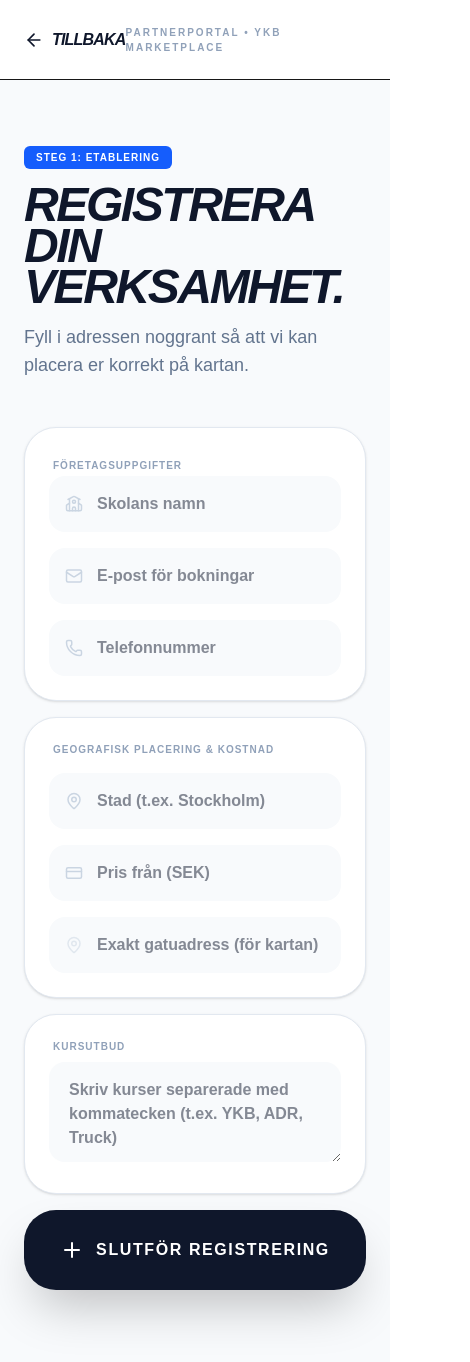
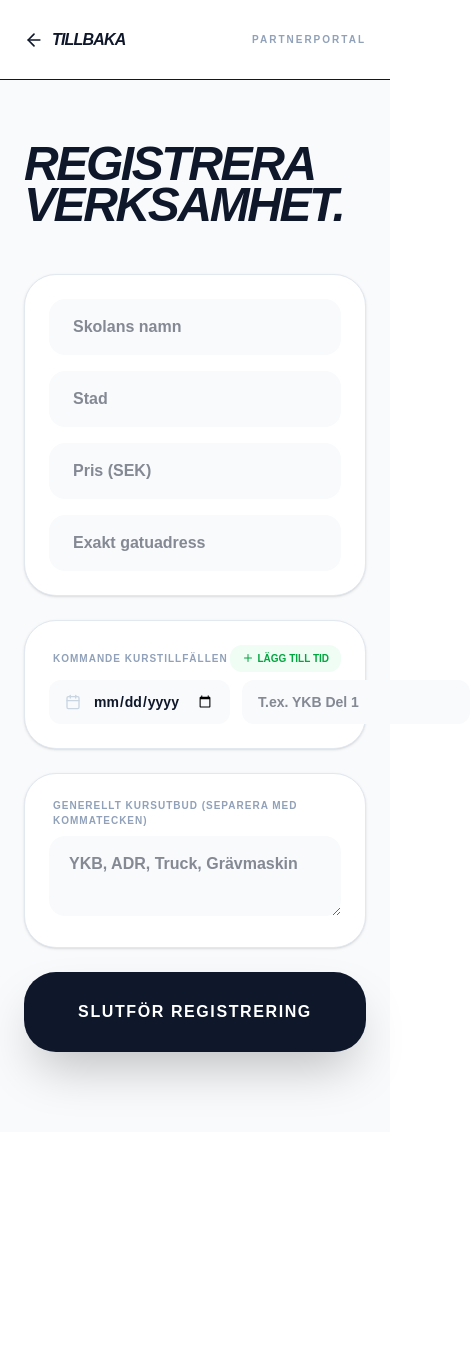
Before and after one commit to AlainDLC/dlc-noa-tech, a Next.js app in the folder ykb-tech/: page /register in a window 390 px wide. Shown: the top 1362 px of the page, 470 px wide, since content can reach past the window. After the commit the page ends 1132 px from the top, so only its background shows below. Built offline with nearby package versions, Linux system fonts and the light colour scheme.

Commit message:
small fix

```diff
--- a/ykb-tech/app/context/DataContext.js
+++ b/ykb-tech/app/context/DataContext.js
@@ -6,12 +6,10 @@ const DataContext = createContext();
 
 export function DataProvider({ children }) {
   const [schools, setSchools] = useState(MOCK_SCHOOLS);
-  // 1. Lägg till state för den valda skolan
   const [activeSchool, setActiveSchool] = useState(null);
 
   const addSchool = async (newSchool) => {
     try {
-      // Vi skapar en söksträng av adressen och staden
       const query = encodeURIComponent(
         `${newSchool.address}, ${newSchool.city}, Sweden`,
       );
@@ -20,7 +18,7 @@ export function DataProvider({ children }) {
       );
       const data = await response.json();
 
-      let coords = { lat: 60.48, lng: 15.43 }; // Standard om sökning misslyckas
+      let coords = { lat: 60.48, lng: 15.43 };
 
       if (data && data.length > 0) {
         coords = {
@@ -35,20 +33,35 @@ export function DataProvider({ children }) {
           ...newSchool,
           id: (prev.length + 1).toString(),
           rating: 5.0,
-          lat: coords.lat, // NU PEKAR DEN DIREKT!
+          lat: coords.lat,
           lng: coords.lng,
+          // Här ser vi till att nextStart följer med in i listan
+          nextStart: newSchool.nextStart || "Kontakta för datum",
         },
       ]);
     } catch (error) {
       console.error("Geocoding misslyckades:", error);
-      // Fallback så skolan ändå läggs till
     }
   };
 
+  // Vi lägger till en tom funktion för updateSchool här så vi är redo för panelen sen
+  const updateSchool = (id, updatedData) => {
+    setSchools((prev) =>
+      prev.map((school) =>
+        school.id === id ? { ...school, ...updatedData } : school,
+      ),
+    );
+  };
+
   return (
-    // 2. Skicka med activeSchool och setActiveSchool här
     <DataContext.Provider
-      value={{ schools, addSchool, activeSchool, setActiveSchool }}
+      value={{
+        schools,
+        addSchool,
+        updateSchool,
+        activeSchool,
+        setActiveSchool,
+      }}
     >
       {children}
     </DataContext.Provider>
--- a/ykb-tech/app/page.js
+++ b/ykb-tech/app/page.js
@@ -19,7 +19,7 @@ export default function HomePage() {
             href="/"
             className="flex items-center gap-2 hover:opacity-80 transition-opacity"
           >
-            <div className="w-10 h-10 bg-[#3d081b] rounded-xl flex items-center justify-center shadow-lg">
+            <div className="w-10 h-10 bg-blue-600 rounded-xl flex items-center justify-center shadow-lg">
               <Truck className="text-white" size={24} />
             </div>
             <span className="text-xl font-black italic tracking-tighter text-[#3d081b] uppercase">
--- a/ykb-tech/app/register/page.js
+++ b/ykb-tech/app/register/page.js
@@ -7,17 +7,20 @@ import {
   Plus,
   School,
   MapPin,
-  CreditCard,
   CheckCircle2,
   Phone,
   Mail,
   Loader2,
+  Calendar,
+  Trash2, // Importera papperskorgen för att kunna ta bort datum
 } from "lucide-react";
 
 export default function RegisterSchool() {
   const { addSchool } = useData();
   const [submitted, setSubmitted] = useState(false);
-  const [loading, setLoading] = useState(false); // Ny laddnings-status
+  const [loading, setLoading] = useState(false);
+
+  // State för grunddata
   const [formData, setFormData] = useState({
     name: "",
     city: "",
@@ -28,20 +31,35 @@ export default function RegisterSchool() {
     email: "",
   });
 
+  // NYTT: State för flera utbildningstider
+  const [schedule, setSchedule] = useState([{ date: "", label: "" }]);
+
+  const addScheduleRow = () => {
+    setSchedule([...schedule, { date: "", label: "" }]);
+  };
+
+  const removeScheduleRow = (index) => {
+    const newSchedule = schedule.filter((_, i) => i !== index);
+    setSchedule(newSchedule);
+  };
+
+  const updateSchedule = (index, field, value) => {
+    const newSchedule = [...schedule];
+    newSchedule[index][field] = value;
+    setSchedule(newSchedule);
+  };
+
   const handleSubmit = async (e) => {
     e.preventDefault();
     setLoading(true);
 
-    // Här skickar vi datan till vår globala motor som nu letar upp adressen på kartan
     await addSchool({
-      name: formData.name,
-      city: formData.city,
-      address: formData.address,
-      phone: formData.phone,
-      email: formData.email,
+      ...formData,
       price: formData.price + " kr",
       courses: formData.courses.split(",").map((c) => c.trim()),
-      nextStart: "Snarast",
+      // Vi skickar med hela schemat och sätter första datumet som "nextStart" för snabbvisning
+      schedule: schedule,
+      nextStart: schedule[0]?.date || "Ej satt",
     });
 
     setLoading(false);
@@ -59,14 +77,14 @@ export default function RegisterSchool() {
             Skolan <br /> Registrerad!
           </h1>
           <p className="text-slate-500 mb-8 font-medium">
-            Nu har din skola lagts till på kartan. Elever kan nu hitta din
-            exakta adress på gatan i {formData.city}.
+            Din skola och dina {schedule.length} inplanerade kurser är nu
+            synliga på kartan.
           </p>
           <Link
             href="/search"
-            className="bg-blue-600 text-white px-8 py-4 rounded-2xl font-black uppercase tracking-widest inline-block shadow-xl hover:bg-blue-700 hover:scale-105 transition-all"
+            className="bg-blue-600 text-white px-8 py-4 rounded-2xl font-black uppercase tracking-widest inline-block shadow-xl hover:bg-blue-700 transition-all"
           >
-            Se din skola på kartan
+            Se resultatet
           </Link>
         </div>
       </div>
@@ -75,153 +93,133 @@ export default function RegisterSchool() {
 
   return (
     <div className="min-h-screen bg-slate-50 font-sans pb-20">
-      {/* NAVBAR */}
       <nav className="h-20 bg-white border-b flex items-center px-6 sticky top-0 z-50">
         <div className="max-w-7xl mx-auto w-full flex justify-between items-center">
           <Link
             href="/"
-            className="flex items-center gap-2 text-slate-900 font-black uppercase italic tracking-tighter hover:opacity-70 transition-opacity"
+            className="flex items-center gap-2 text-slate-900 font-black uppercase italic tracking-tighter"
           >
             <ArrowLeft size={20} /> Tillbaka
           </Link>
           <div className="text-[10px] font-black uppercase tracking-[0.2em] text-slate-400">
-            Partnerportal • YKB Marketplace
+            Partnerportal
           </div>
         </div>
       </nav>
 
       <main className="max-w-2xl mx-auto pt-16 px-6">
         <div className="mb-12">
-          <span className="bg-blue-600 text-white px-3 py-1 rounded-md text-[10px] font-black uppercase tracking-widest mb-4 inline-block">
-            Steg 1: Etablering
-          </span>
-          <h1 className="text-5xl md:text-6xl font-black italic tracking-tighter uppercase text-slate-900 leading-[0.85] mb-4">
-            REGISTRERA <br />
-            DIN VERKSAMHET.
+          <h1 className="text-5xl font-black italic tracking-tighter uppercase text-slate-900 leading-[0.85] mb-4">
+            REGISTRERA <br /> VERKSAMHET.
           </h1>
-          <p className="text-slate-500 font-medium text-lg">
-            Fyll i adressen noggrant så att vi kan placera er korrekt på kartan.
-          </p>
         </div>
 
-        <form onSubmit={handleSubmit} className="space-y-4">
-          {/* FÖRETAGSUPPGIFTER */}
+        <form onSubmit={handleSubmit} className="space-y-6">
+          {/* KONTAKT & ADRESS (Samma som innan) */}
           <div className="bg-white p-6 rounded-[2rem] border border-slate-200 shadow-sm space-y-4">
-            <div className="space-y-2">
-              <label className="text-[10px] font-black uppercase tracking-widest text-slate-400 ml-1">
-                Företagsuppgifter
-              </label>
-              <div className="relative">
-                <School
-                  className="absolute left-4 top-1/2 -translate-y-1/2 text-slate-300"
-                  size={18}
-                />
             <input
               required
-                  className="w-full pl-12 pr-4 py-4 bg-slate-50 border-none rounded-2xl focus:ring-2 focus:ring-blue-600 outline-none font-bold text-slate-900"
+              className="w-full px-6 py-4 bg-slate-50 border-none rounded-2xl focus:ring-2 focus:ring-blue-600 outline-none font-bold text-slate-900"
               placeholder="Skolans namn"
               onChange={(e) =>
                 setFormData({ ...formData, name: e.target.value })
               }
             />
-              </div>
-            </div>
-
             <div className="grid md:grid-cols-2 gap-4">
-              <div className="relative">
-                <Mail
-                  className="absolute left-4 top-1/2 -translate-y-1/2 text-slate-300"
-                  size={18}
-                />
               <input
                 required
-                  type="email"
-                  placeholder="E-post för bokningar"
-                  className="w-full pl-12 pr-4 py-4 bg-slate-50 border-none rounded-2xl focus:ring-2 focus:ring-blue-600 outline-none font-bold text-slate-900"
-                  onChange={(e) =>
-                    setFormData({ ...formData, email: e.target.value })
-                  }
-                />
-              </div>
-              <div className="relative">
-                <Phone
-                  className="absolute left-4 top-1/2 -translate-y-1/2 text-slate-300"
-                  size={18}
-                />
-                <input
-                  required
-                  type="tel"
-                  placeholder="Telefonnummer"
-                  className="w-full pl-12 pr-4 py-4 bg-slate-50 border-none rounded-2xl focus:ring-2 focus:ring-blue-600 outline-none font-bold text-slate-900"
-                  onChange={(e) =>
-                    setFormData({ ...formData, phone: e.target.value })
-                  }
-                />
-              </div>
-            </div>
-          </div>
-
-          {/* PLATS OCH PRIS */}
-          <div className="bg-white p-6 rounded-[2rem] border border-slate-200 shadow-sm space-y-4">
-            <label className="text-[10px] font-black uppercase tracking-widest text-slate-400 ml-1 block">
-              Geografisk placering & Kostnad
-            </label>
-            <div className="grid md:grid-cols-2 gap-4">
-              <div className="relative">
-                <MapPin
-                  className="absolute left-4 top-1/2 -translate-y-1/2 text-slate-300"
-                  size={18}
-                />
-                <input
-                  required
-                  placeholder="Stad (t.ex. Stockholm)"
-                  className="w-full pl-12 pr-4 py-4 bg-slate-50 border-none rounded-2xl focus:ring-2 focus:ring-blue-600 outline-none font-bold text-slate-900"
+                placeholder="Stad"
+                className="w-full px-6 py-4 bg-slate-50 border-none rounded-2xl focus:ring-2 focus:ring-blue-600 outline-none font-bold text-slate-900"
                 onChange={(e) =>
                   setFormData({ ...formData, city: e.target.value })
                 }
               />
-              </div>
-              <div className="relative">
-                <CreditCard
-                  className="absolute left-4 top-1/2 -translate-y-1/2 text-slate-300"
-                  size={18}
-                />
               <input
                 required
                 type="number"
-                  placeholder="Pris från (SEK)"
-                  className="w-full pl-12 pr-4 py-4 bg-slate-50 border-none rounded-2xl focus:ring-2 focus:ring-blue-600 outline-none font-bold text-slate-900"
+                placeholder="Pris (SEK)"
+                className="w-full px-6 py-4 bg-slate-50 border-none rounded-2xl focus:ring-2 focus:ring-blue-600 outline-none font-bold text-slate-900"
                 onChange={(e) =>
                   setFormData({ ...formData, price: e.target.value })
                 }
               />
             </div>
-            </div>
-            <div className="relative">
-              <MapPin
-                className="absolute left-4 top-1/2 -translate-y-1/2 text-slate-300 opacity-50"
-                size={18}
-              />
             <input
               required
-                placeholder="Exakt gatuadress (för kartan)"
-                className="w-full pl-12 pr-4 py-4 bg-slate-50 border-none rounded-2xl focus:ring-2 focus:ring-blue-600 outline-none font-bold text-slate-900"
+              placeholder="Exakt gatuadress"
+              className="w-full px-6 py-4 bg-slate-50 border-none rounded-2xl focus:ring-2 focus:ring-blue-600 outline-none font-bold text-slate-900"
               onChange={(e) =>
                 setFormData({ ...formData, address: e.target.value })
               }
             />
           </div>
+
+          {/* NY DYNAMISK SEKTION: FLERA UTBILDNINGSTIDER */}
+          <div className="bg-white p-6 rounded-[2rem] border border-slate-200 shadow-sm space-y-4">
+            <div className="flex justify-between items-center mb-2">
+              <label className="text-[10px] font-black uppercase tracking-widest text-slate-400 ml-1">
+                Kommande kurstillfällen
+              </label>
+              <button
+                type="button"
+                onClick={addScheduleRow}
+                className="flex items-center gap-1 bg-green-50 text-green-600 px-3 py-1.5 rounded-xl text-[10px] font-black uppercase hover:bg-green-100 transition-colors"
+              >
+                <Plus size={12} /> Lägg till tid
+              </button>
             </div>
 
-          {/* UTBILDNINGAR */}
+            {schedule.map((item, index) => (
+              <div
+                key={index}
+                className="flex gap-3 items-center animate-in fade-in slide-in-from-top-1"
+              >
+                <div className="relative flex-1">
+                  <Calendar
+                    className="absolute left-4 top-1/2 -translate-y-1/2 text-slate-300"
+                    size={16}
+                  />
+                  <input
+                    required
+                    type="date"
+                    className="w-full pl-11 pr-4 py-3 bg-slate-50 border-none rounded-xl focus:ring-2 focus:ring-blue-600 outline-none font-bold text-sm text-slate-900"
+                    value={item.date}
+                    onChange={(e) =>
+                      updateSchedule(index, "date", e.target.value)
+                    }
+                  />
+                </div>
+                <input
+                  required
+                  placeholder="T.ex. YKB Del 1"
+                  className="flex-[1.5] px-4 py-3 bg-slate-50 border-none rounded-xl focus:ring-2 focus:ring-blue-600 outline-none font-bold text-sm text-slate-900"
+                  value={item.label}
+                  onChange={(e) =>
+                    updateSchedule(index, "label", e.target.value)
+                  }
+                />
+                {schedule.length > 1 && (
+                  <button
+                    type="button"
+                    onClick={() => removeScheduleRow(index)}
+                    className="p-3 text-slate-300 hover:text-red-500 transition-colors"
+                  >
+                    <Trash2 size={18} />
+                  </button>
+                )}
+              </div>
+            ))}
+          </div>
+
+          {/* KURSUTBUD (TAGGAR) */}
           <div className="bg-white p-6 rounded-[2rem] border border-slate-200 shadow-sm">
             <label className="text-[10px] font-black uppercase tracking-widest text-slate-400 ml-1 mb-2 block">
-              Kursutbud
+              Generellt Kursutbud (separera med kommatecken)
             </label>
             <textarea
               required
-              className="w-full px-5 py-4 bg-slate-50 border-none rounded-2xl focus:ring-2 focus:ring-blue-600 outline-none font-bold text-slate-900 min-h-[100px]"
-              placeholder="Skriv kurser separerade med kommatecken (t.ex. YKB, ADR, Truck)"
+              className="w-full px-5 py-4 bg-slate-50 border-none rounded-2xl focus:ring-2 focus:ring-blue-600 outline-none font-bold text-slate-900 min-h-[80px]"
+              placeholder="YKB, ADR, Truck, Grävmaskin"
               onChange={(e) =>
                 setFormData({ ...formData, courses: e.target.value })
               }
@@ -231,21 +229,12 @@ export default function RegisterSchool() {
           <button
             type="submit"
             disabled={loading}
-            className={`w-full h-20 rounded-[2rem] font-black uppercase tracking-widest flex items-center justify-center gap-3 shadow-2xl transition-all active:scale-95 ${
-              loading
-                ? "bg-slate-400 cursor-not-allowed"
-                : "bg-slate-900 hover:bg-blue-600 text-white"
-            }`}
+            className="w-full h-20 rounded-[2rem] bg-slate-900 text-white font-black uppercase tracking-widest flex items-center justify-center gap-3 shadow-2xl hover:bg-blue-600 transition-all disabled:bg-slate-300"
           >
             {loading ? (
-              <>
               <Loader2 className="animate-spin" size={24} />
-                Hittar adress på kartan...
-              </>
             ) : (
-              <>
-                <Plus size={24} /> Slutför registrering
-              </>
+              "Slutför registrering"
             )}
           </button>
         </form>
--- a/ykb-tech/app/search/page.js
+++ b/ykb-tech/app/search/page.js
@@ -1,34 +1,36 @@
 "use client";
-import { useState } from "react";
+import { useState, useMemo } from "react"; // 1. Importera useMemo
 import Link from "next/link";
 import dynamic from "next/dynamic";
 import { useData } from "../context/DataContext";
 import {
   Search as SearchIcon,
   MapPin,
-  Star,
   Calendar,
   ChevronRight,
   Truck,
-  Filter,
+  Clock,
 } from "lucide-react";
 
-// Laddar kartan dynamiskt
 const Map = dynamic(() => import("./MapComponent"), {
   ssr: false,
-  loading: () => <div className="h-full w-full bg-slate-100 animate-pulse" />,
+  loading: () => (
+    <div className="h-full w-full bg-slate-100 animate-pulse rounded-[3rem]" />
+  ),
 });
 
 export default function SearchPage() {
-  // 1. Hämta både skolor och funktionen för att sätta aktiv skola
   const { schools, activeSchool, setActiveSchool } = useData();
   const [searchTerm, setSearchTerm] = useState("");
 
-  const filteredSchools = schools.filter(
+  // 2. Memoize listan så att CSS-ändringar inte triggar om-filtrering i onödan
+  const filteredSchools = useMemo(() => {
+    return schools.filter(
       (school) =>
         school.city.toLowerCase().includes(searchTerm.toLowerCase()) ||
         school.name.toLowerCase().includes(searchTerm.toLowerCase()),
     );
+  }, [schools, searchTerm]);
 
   return (
     <div className="min-h-screen bg-slate-50 font-sans">
@@ -39,7 +41,7 @@ export default function SearchPage() {
               <Truck className="text-white" size={18} />
             </div>
             <span className="font-black italic tracking-tighter text-slate-900 uppercase">
-              YKB MARKET
+              YKB LEVERANTÖRERNA
             </span>
           </Link>
           <div className="relative w-1/3">
@@ -59,63 +61,96 @@ export default function SearchPage() {
 
       <main className="max-w-7xl mx-auto px-6 py-12 grid lg:grid-cols-3 gap-8">
         <div className="lg:col-span-2 space-y-6">
-          <div className="flex justify-between items-end mb-8">
-            <div>
-              <h1 className="text-4xl font-black italic tracking-tighter uppercase text-slate-900">
+          <div className="mb-8">
+            <h1 className="text-4xl font-black italic tracking-tighter uppercase text-slate-900 leading-none">
               Resultat
             </h1>
-              <p className="text-slate-500 font-medium">
-                Klicka på en skola för att se den på kartan
-              </p>
-            </div>
           </div>
 
           {filteredSchools.map((school) => (
             <div
               key={school.id}
-              // 2. HÄR HÄNDER MAGIN: När man klickar på kortet sätts den som aktiv
               onClick={() => setActiveSchool(school)}
-              className={`group cursor-pointer bg-white rounded-[2.5rem] p-2 border-2 transition-all ${
+              className={`group cursor-pointer bg-white rounded-[2.5rem] border-2 transition-all overflow-hidden ${
                 activeSchool?.id === school.id
-                  ? "border-blue-600 shadow-xl"
+                  ? "border-blue-600 shadow-xl scale-[1.01]"
                   : "border-transparent shadow-sm hover:border-slate-200"
               }`}
             >
-              <div className="flex flex-col md:flex-row gap-6 p-6">
-                <div className="flex-1 space-y-4">
-                  <div className="flex justify-between items-start">
+              <div className="p-8 flex flex-col md:flex-row gap-8">
+                <div className="flex-1">
+                  <div className="flex justify-between items-start mb-6">
                     <div>
-                      <h3 className="text-2xl font-black italic tracking-tighter uppercase text-slate-900">
+                      <h3 className="text-2xl font-black italic tracking-tighter uppercase text-slate-900 leading-none mb-2">
                         {school.name}
                       </h3>
-                      <div className="flex items-center gap-2 mt-1">
-                        <MapPin size={14} className="text-blue-600" />
-                        <span className="text-sm font-bold text-slate-500">
+                      <div className="flex items-center text-slate-500">
+                        <MapPin size={16} className="text-blue-600" />
+                        <span className="text-xs font-black uppercase tracking-widest ml-1">
                           {school.city}
                         </span>
                       </div>
                     </div>
                     <div className="text-right">
-                      <p className="text-2xl font-black text-blue-600 italic tracking-tighter">
+                      <p className="text-[10px] font-bold text-slate-400 uppercase mt-1">
+                        Pris
+                      </p>
+                      <p className="text-2xl font-black text-blue-600 italic tracking-tighter leading-none">
                         {school.price}
                       </p>
                     </div>
                   </div>
 
+                  {/* SCHEMA */}
+                  <div className="space-y-3 mb-6">
+                    <p className="text-[10px] font-black uppercase tracking-[0.2em] text-slate-400 flex items-center gap-2">
+                      <Clock size={12} /> Kommande starter
+                    </p>
                     <div className="flex flex-wrap gap-2">
+                      {school.schedule && school.schedule.length > 0 ? (
+                        school.schedule.map((item, idx) => (
+                          <div
+                            key={idx}
+                            className="flex items-center gap-2 bg-blue-50 border border-blue-100 px-2 py-2 rounded-xl"
+                          >
+                            <Calendar size={12} className="text-blue-600" />
+                            <div className="flex flex-col">
+                              <span className="text-[10px] font-black text-blue-800 leading-none uppercase">
+                                {item.date}
+                              </span>
+                              <span className="text-[9px] font-bold text-blue-600/70 uppercase">
+                                {item.label}
+                              </span>
+                            </div>
+                          </div>
+                        ))
+                      ) : (
+                        <div className="flex items-center bg-slate-50  py-2 rounded-xl">
+                          <Calendar size={12} className="text-slate-400" />
+                          <span className="text-[10px] font-black text-slate-500 uppercase ml-2">
+                            {school.nextStart || "Kontakta för datum"}
+                          </span>
+                        </div>
+                      )}
+                    </div>
+                  </div>
+
+                  {/* KURSER */}
+                  <div className="flex flex-wrap gap-2 border-t pt-6">
                     {school.courses?.map((course, i) => (
                       <span
                         key={i}
-                        className="px-3 py-1 bg-slate-100 rounded-full text-[10px] font-black uppercase tracking-widest text-slate-500"
+                        className="px-3 py-1 bg-slate-100 rounded-full text-[9px] font-black uppercase tracking-widest text-slate-400"
                       >
                         {course}
                       </span>
                     ))}
                   </div>
                 </div>
-                <div className="md:w-48 flex items-stretch">
-                  <button className="w-full bg-slate-900 text-white rounded-[1.8rem] font-black uppercase text-xs flex items-center justify-center gap-2 group-hover:bg-blue-600 transition-all">
-                    Välj skola <ChevronRight size={16} />
+
+                <div className="md:w-44 flex items-stretch">
+                  <button className="w-full bg-slate-900 text-white rounded-2xl font-black uppercase text-[11px] tracking-widest flex items-center justify-center gap-2 hover:bg-blue-400 transition-all">
+                    Boka plats <ChevronRight size={16} />
                   </button>
                 </div>
               </div>
@@ -123,10 +158,14 @@ export default function SearchPage() {
           ))}
         </div>
 
+        {/* 3. KART-CONTAINER - Lägg till en key här för att stabilisera den */}
         <div className="hidden lg:block">
-          <div className="bg-white rounded-[2.5rem] h-[600px] sticky top-32 overflow-hidden border-4 border-white shadow-2xl">
-            {/* 3. Skicka med activeSchool till kartan */}
-            <Map schools={filteredSchools} activeSchool={activeSchool} />
+          <div className="bg-white rounded-[3rem] h-[700px] sticky top-32 overflow-hidden border-[10px] border-white shadow-2xl">
+            <Map
+              key={searchTerm} // Tvingar kartan att bara starta om när du faktiskt söker, inte vid CSS-ändring
+              schools={filteredSchools}
+              activeSchool={activeSchool}
+            />
           </div>
         </div>
       </main>
```
Lines whose indentation alone changed are shown as unchanged.
